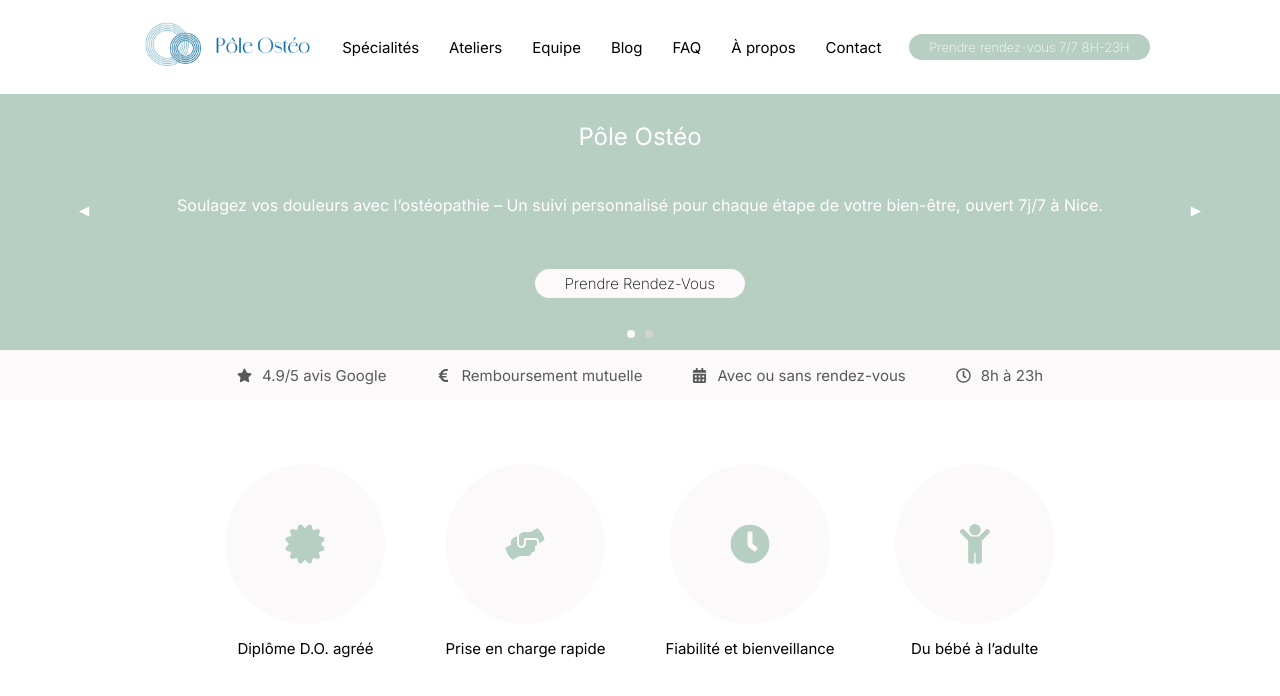
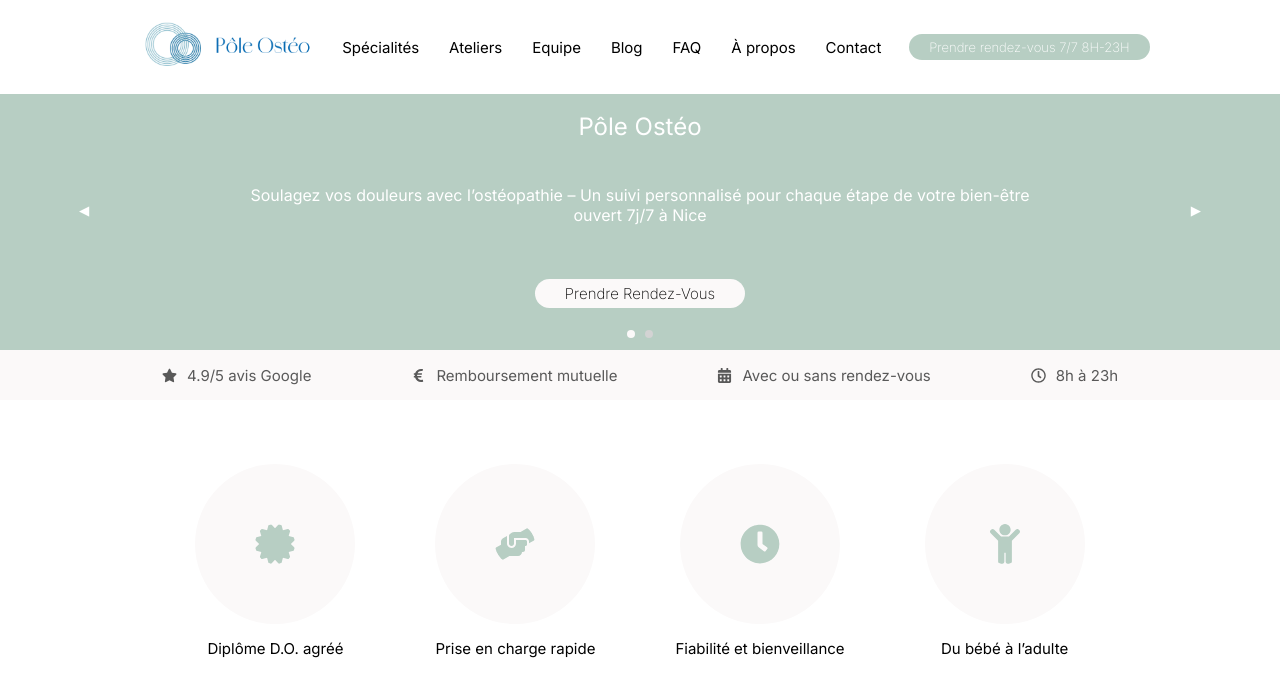
Before and after one commit to D-Fariello/Alois-Osteopath, a React (Vite) app in the folder osteopath-project/: page / in a window 1280 px wide. Shown: the top 696 px of the page. Built offline with nearby package versions, Linux system fonts and the light colour scheme; a web font is replaced by a local one.

Commit message:
style: fixing header style

```diff
--- a/osteopath-project/src/components/Hero.jsx
+++ b/osteopath-project/src/components/Hero.jsx
@@ -17,7 +17,14 @@
   const slides = [
     {
       title: "Pôle Ostéo",
-      text: "Soulagez vos douleurs avec l’ostéopathie – Un suivi personnalisé pour chaque étape de votre bien-être, ouvert 7j/7 à Nice.",
+      text: (
+        <>
+          Soulagez vos douleurs avec l’ostéopathie – Un suivi personnalisé pour
+          chaque étape de votre bien-être
+          <br />
+          ouvert 7j/7 à Nice
+        </>
+      ),
       buttonText: "Prendre Rendez-Vous",
       buttonHeader: "Prendre rendez-vous 7/7 8H-23H",
       backgroundColor: "#b7cec3",
--- a/osteopath-project/src/style/_base.scss
+++ b/osteopath-project/src/style/_base.scss
@@ -46,7 +46,6 @@
     }
     :hover {
       color: variables.$hover-text-color;
-      padding-bottom: 10px;
     }
 
     .logo-Image img {
@@ -206,7 +205,7 @@
   height: 20px;
   background-color: variables.$cards-backgroud-color;
   padding: 25px;
-  gap: 50px;
+  gap: 100px;
 
   .info-item {
     display: flex;
@@ -228,7 +227,7 @@
   align-items: center;
   justify-content: center;
   margin-top: 5%;
-  gap: 60px;
+  gap: 80px;
 }
 
 .additional-item {
```
